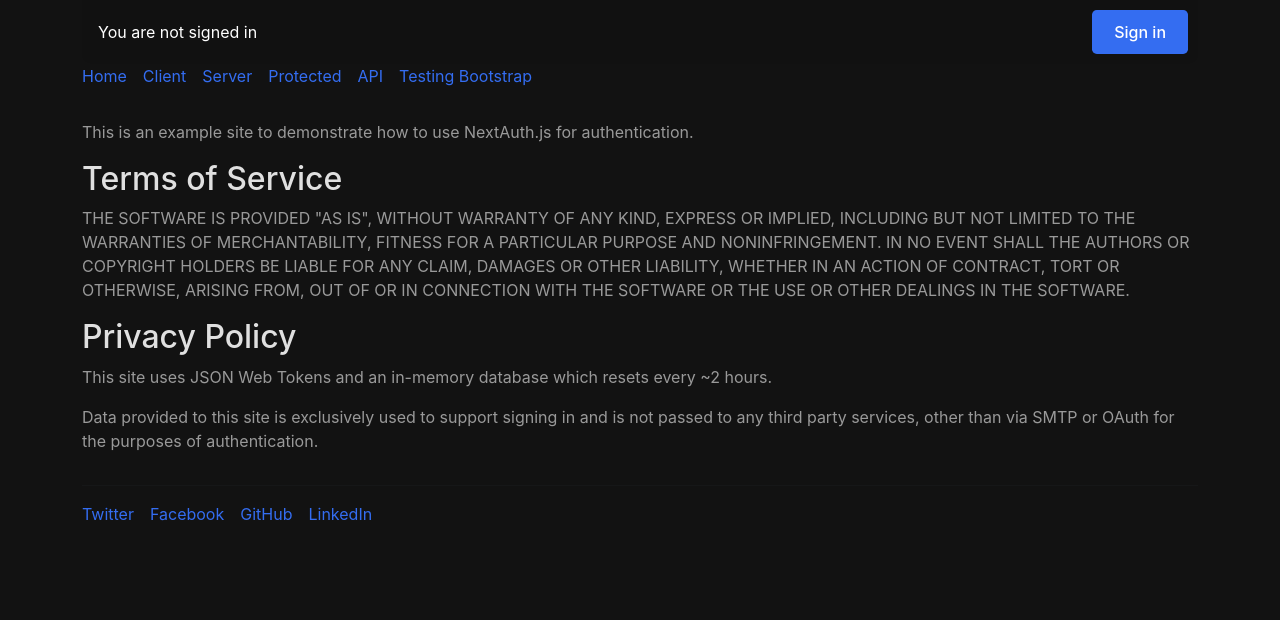
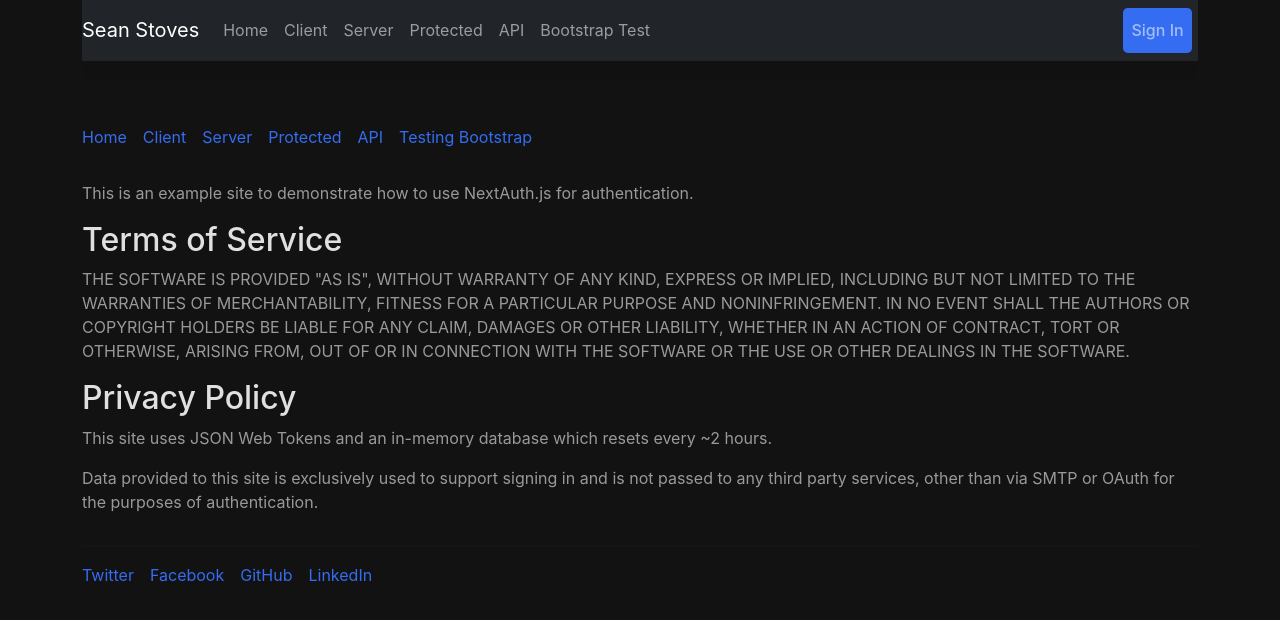
Before and after one commit to SeanStoves/seanstoves-web-frontend, a Next.js app: page /policy in a window 1280 px wide. Shown: the top 620 px of the page. Built offline with nearby package versions, Linux system fonts and the light colour scheme; no server answers.

Commit message:
Adding NavBar components

```diff
--- a/components/footer.js
+++ b/components/footer.js
@@ -1,5 +1,5 @@
 import Link from "next/link"
-import styles from "../styles/footer.module.css"
+import styles from "../styles/Footer.module.css"
 import packageJSON from "../package.json"
 
 export default function Footer() {
--- a/components/header.js
+++ b/components/header.js
@@ -1,8 +1,8 @@
 import Link from 'next/link'
 import { signIn, signOut, useSession } from 'next-auth/client'
-import styles from '../styles/header.module.css'
+import styles from '../styles/Header.module.css'
 import Head from "next/head";
-
+import { Navbar, Nav, Container} from "react-bootstrap";
 
 // The approach used in this component shows how to build a sign in and sign out
 // component that works on pages which support both client and server side
@@ -20,38 +20,42 @@ export default function Header () {
             <noscript>
                 <style>{`.nojs-show { opacity: 1; top: 0; }`}</style>
             </noscript>
-            <div className={styles.signedInStatus}>
-                <p className={`nojs-show ${(!session && loading) ? styles.loading : styles.loaded}`}>
+
+            <Navbar sticky="top" collapseOnSelect expand="lg" bg="dark" variant="dark">
+
+                    <Navbar.Brand href="#home">Sean Stoves</Navbar.Brand>
+                    <Navbar.Toggle aria-controls="responsive-navbar-nav" />
+                    <Navbar.Collapse id="responsive-navbar-nav">
+                        <Nav className="me-auto">
+                            <Nav.Link href="/">Home</Nav.Link>
+                            <Nav.Link href="/client">Client</Nav.Link>
+                            <Nav.Link href="/server">Server</Nav.Link>
+                            <Nav.Link href="/protected">Protected</Nav.Link>
+                            <Nav.Link href="/api-example">API</Nav.Link>
+                            <Nav.Link href="/carousel">Bootstrap Test</Nav.Link>
+                        </Nav>
+                        <Nav>
                             {!session && <>
-                        <span className={styles.notSignedInText}>You are not signed in</span>
-                        <a
-                            href={`/api/auth/signin`}
-                            className={styles.buttonPrimary}
-                            onClick={(e) => {
+                                <Nav.Link className={styles.buttonPrimary} onSelect={(e) => {
                                     e.preventDefault()
                                     signIn()
-                            }}
-                        >
-                            Sign in
-                        </a>
+                                }} href="/api/auth/signin">Sign In</Nav.Link>
                             </>}
                             {session && <>
                                 {session.user.image && <span style={{backgroundImage: `url(${session.user.image})` }} className={styles.avatar}/>}
-                        <span className={styles.signedInText}>
-              <small>Signed in as</small><br/>
-              <strong>{session.user.email || session.user.name}</strong>
-              </span>
-                        <a
-                            href={`/api/auth/signout`}
-                            className={styles.button}
-                            onClick={(e) => {
+                                <Nav.Link className={styles.button} onSelect={(e) => {
                                     e.preventDefault()
                                     signOut()
-                            }}
-                        >
-                            Sign out
-                        </a>
+                                }} href="/api/auth/signout">Sign Out</Nav.Link>
                             </>}
+                        </Nav>
+                    </Navbar.Collapse>
+
+            </Navbar>
+
+            <div className={styles.signedInStatus}>
+                <p className={`nojs-show ${(!session && loading) ? styles.loading : styles.loaded}`}>
+
                 </p>
             </div>
             <nav>
--- a/styles/header.module.css
+++ b/styles/Header.module.css
@@ -55,7 +55,7 @@
 .button,
 .buttonPrimary {
     float: right;
-    margin-right: -.4rem;
+    margin-right: .4rem;
     font-weight: 500;
     border-radius: .3rem;
     cursor: pointer;
```
Also changed, not shown: styles/Footer.module.css (renamed from styles/footer.module.css). Lines whose indentation alone changed are shown as unchanged.
